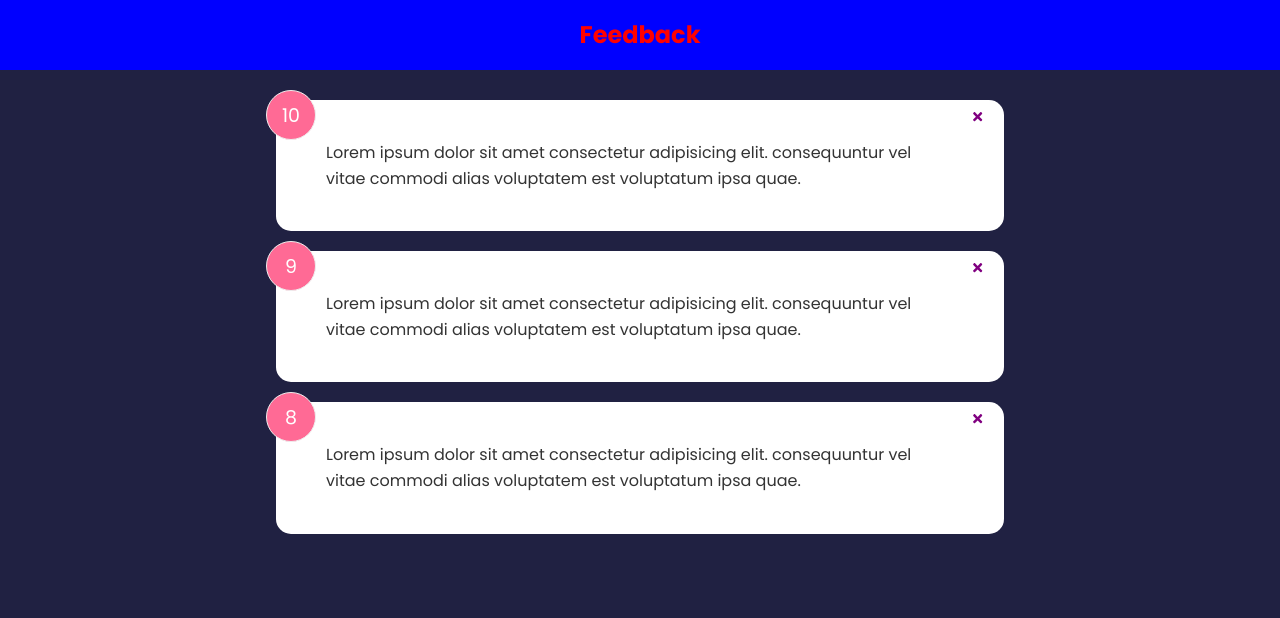
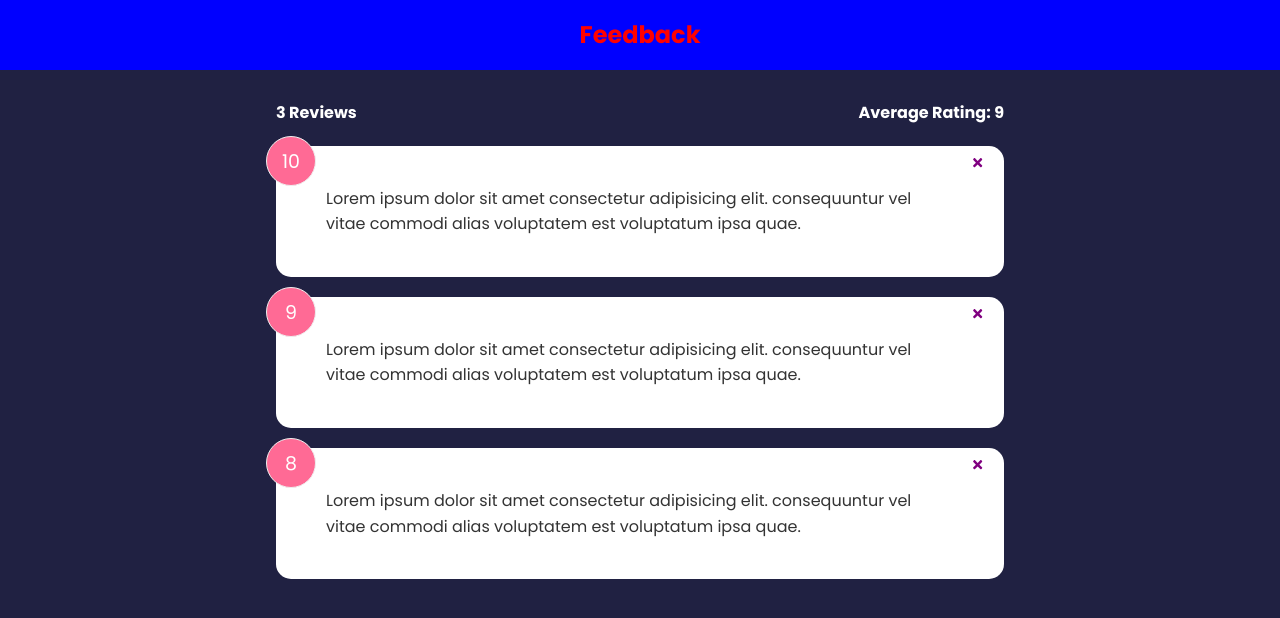
Before and after one commit to tholmes59/feedback-app, a React (Create React App) app: page / in a window 1280 px wide. Shown: the top 618 px of the page. Built offline with nearby package versions, Linux system fonts and the light colour scheme.

Commit message:
add function to delete feedback on handle click event and import feedback stats componenet

```diff
--- a/src/App.js
+++ b/src/App.js
@@ -2,14 +2,23 @@ import { useState } from "react"
 import Header from "./Components/Header"
 import FeedbackList from "./Components/FeedbackList"
 import FeedbackData from "./data/FeedbackData"
+import FeedbackStats from "./Components/FeedbackStats"
 
 function App() {
     const [feedback, setFeedback] = useState(FeedbackData)
+
+    const deleteFeedback = (id) => {
+       if(window.confirm('Are you sure')){
+           setFeedback(feedback.filter((item) => item.id !== id))
+
+       }
+    }
     return (
         <>
         <Header text='Feedback'/>
         <div className="container">
-            <FeedbackList feedback={feedback}/>
+            <FeedbackStats feedback={feedback}/>
+            <FeedbackList feedback={feedback} handleDelete={deleteFeedback}/>
         </div>
 
         </>
```
